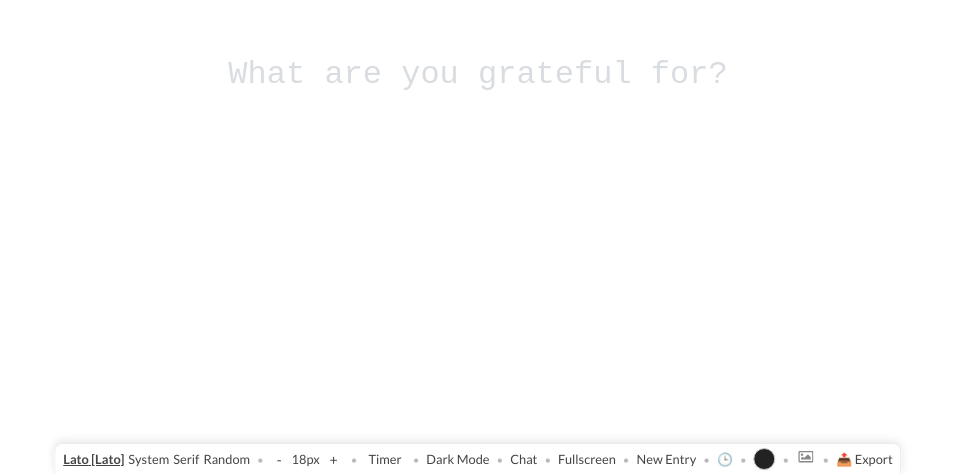
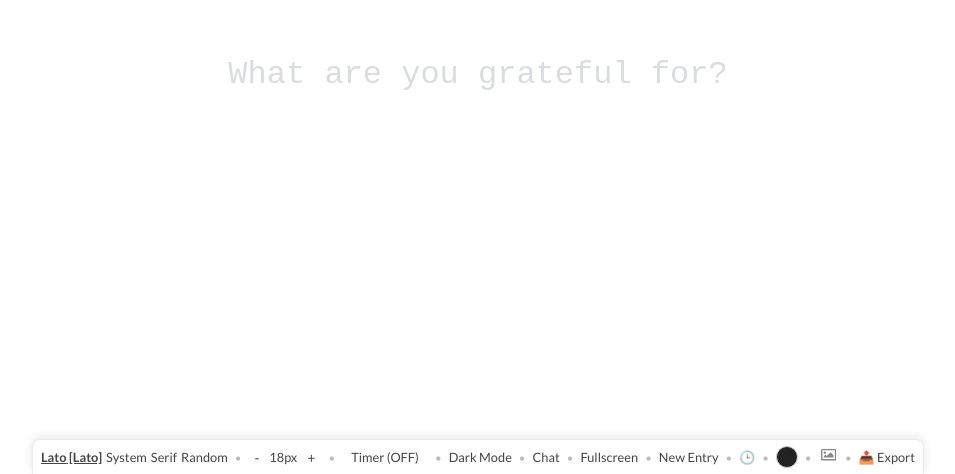
Before and after one commit to PrashikshitSaini/Real, a React (Create React App) app in the folder src/: page / in a window 1280 px wide. Shown: the part 326-800 px from the top of the page, without its empty margins (162-1117 px from the left). Built offline with nearby package versions, Linux system fonts and the light colour scheme.

Commit message:
Fix timer dropdown visibility issue - removed overflow hidden from bottom panel

```diff
--- a/src/src/App.css
+++ b/src/src/App.css
@@ -129,7 +129,6 @@ body, html, .app.minimalist {
   color: #444;
   box-shadow: 0 -2px 10px rgba(0,0,0,0.1);
   white-space: nowrap;
-  overflow: hidden;
 }
 
 .app.minimalist.dark-mode .bottom-panel.minimalist-bottom-panel {
@@ -156,7 +155,20 @@ body, html, .app.minimalist {
   font: inherit;
   cursor: pointer;
   font-size: 1em;
-  padding: 0 4px;
+  padding: 4px 8px;
+  transition: background-color 0.2s;
+  pointer-events: auto;
+  user-select: none;
+  border-radius: 4px;
+}
+
+.timer-btn:hover {
+  background-color: rgba(0, 0, 0, 0.1);
+  border-radius: 4px;
+}
+
+.timer-btn:active {
+  background-color: rgba(0, 0, 0, 0.2);
 }
 
 .timer-btn:focus {
@@ -176,16 +188,18 @@ body, html, .app.minimalist {
 
 .timer-dropdown {
   position: absolute;
-  bottom: 120%;
-  left: 0;
+  bottom: 100%;
+  left: 50%;
+  transform: translateX(-50%);
   background: #fff;
   border: 1px solid #ddd;
   border-radius: 4px;
   box-shadow: 0 2px 8px rgba(0,0,0,0.08);
-  z-index: 100;
+  z-index: 1000;
   display: flex;
   flex-direction: column;
   min-width: 70px;
+  margin-bottom: 8px;
 }
 
 .app.minimalist.dark-mode .timer-dropdown {
@@ -213,9 +227,10 @@ body, html, .app.minimalist {
 }
 
 .clock-tooltip {
-  position: absolute;
-  bottom: 120%;
-  left: 0;
+  position: fixed;
+  bottom: 60px;
+  left: 50%;
+  transform: translateX(-50%);
   background: #222;
   color: #fff;
   padding: 4px 10px;
@@ -484,6 +499,10 @@ body, html, .app.minimalist {
   background: #333;
 }
 
+.app.minimalist.dark-mode .timer-btn:hover {
+  background-color: rgba(255, 255, 255, 0.1);
+}
+
 .app.minimalist.dark-mode .color-btn {
   border: 1px solid #444;
   box-shadow: 0 1px 3px rgba(0,0,0,0.18);
@@ -537,7 +556,8 @@ body, html, .app.minimalist {
   position: absolute;
   top: 0;
   left: 0;
-  z-index: 100;
+  z-index: 50;
+  pointer-events: none;
 }
 .app.minimalist.dark-mode .draggable-bar {
   background: transparent;
--- a/src/src/App.js
+++ b/src/src/App.js
@@ -191,6 +191,7 @@ function App() {
   };
 
   const startTimer = (minutes) => {
+    console.log('Starting timer for', minutes, 'minutes');
     setShowTimerDropdown(false);
     if (timer) clearInterval(timer);
     setTimeLeft(minutes * 60);
@@ -219,11 +220,14 @@ function App() {
   };
 
   const handleTimerClick = () => {
+    console.log('Timer clicked!', { timeLeft, timer, showTimerDropdown });
     if (timeLeft && timer) {
       // Timer is running, stop it
+      console.log('Stopping timer');
       stopTimer();
     } else {
       // Timer is not running, show dropdown
+      console.log('Toggling dropdown');
       setShowTimerDropdown(v => !v);
     }
   };
@@ -661,15 +665,49 @@ function App() {
         <span>{fontSize}px</span>
         <button className="font-size-btn" onClick={() => handleFontSizeChange(2)}>+</button>
         <span className="dot">•</span>
-        <span style={{ position: 'relative' }}>
-          <button className="timer-btn" onClick={handleTimerClick}>
-            {timeLeft ? `${Math.floor(timeLeft / 60)}:${(timeLeft % 60).toString().padStart(2, '0')}` : 'Timer'}
+        <span style={{ position: 'relative', zIndex: 200 }}>
+          <button
+            className="timer-btn"
+            onClick={(e) => {
+              e.preventDefault();
+              e.stopPropagation();
+              console.log('Timer button clicked!');
+              handleTimerClick();
+            }}
+            style={{
+              background: 'none',
+              border: 'none',
+              color: 'inherit',
+              cursor: 'pointer',
+              padding: '4px 8px',
+              fontSize: '1em',
+              pointerEvents: 'auto',
+              userSelect: 'none',
+              border: '1px solid transparent'
+            }}
+          >
+            {timeLeft ? `${Math.floor(timeLeft / 60)}:${(timeLeft % 60).toString().padStart(2, '0')}` : `Timer (${showTimerDropdown ? 'ON' : 'OFF'})`}
           </button>
           {showTimerDropdown && (
-            <div className="timer-dropdown">
-              <button onClick={() => startTimer(5)}>5:00</button>
-              <button onClick={() => startTimer(10)}>10:00</button>
-              <button onClick={() => startTimer(15)}>15:00</button>
+            <div className="timer-dropdown" style={{
+              display: 'flex',
+              position: 'absolute',
+              bottom: '100%',
+              left: '50%',
+              transform: 'translateX(-50%)',
+              background: '#fff',
+              border: '1px solid #ddd',
+              borderRadius: '4px',
+              boxShadow: '0 4px 12px rgba(0,0,0,0.3)',
+              zIndex: 9999,
+              flexDirection: 'column',
+              minWidth: '70px',
+              marginBottom: '8px',
+              padding: '4px'
+            }}>
+              <button onClick={() => startTimer(5)} style={{ padding: '8px 12px', border: 'none', background: 'none', cursor: 'pointer', textAlign: 'left' }}>5:00</button>
+              <button onClick={() => startTimer(10)} style={{ padding: '8px 12px', border: 'none', background: 'none', cursor: 'pointer', textAlign: 'left' }}>10:00</button>
+              <button onClick={() => startTimer(15)} style={{ padding: '8px 12px', border: 'none', background: 'none', cursor: 'pointer', textAlign: 'left' }}>15:00</button>
             </div>
           )}
         </span>
```
Also changed, not shown: 1 other file (tests, documents, lock files or other folders).
